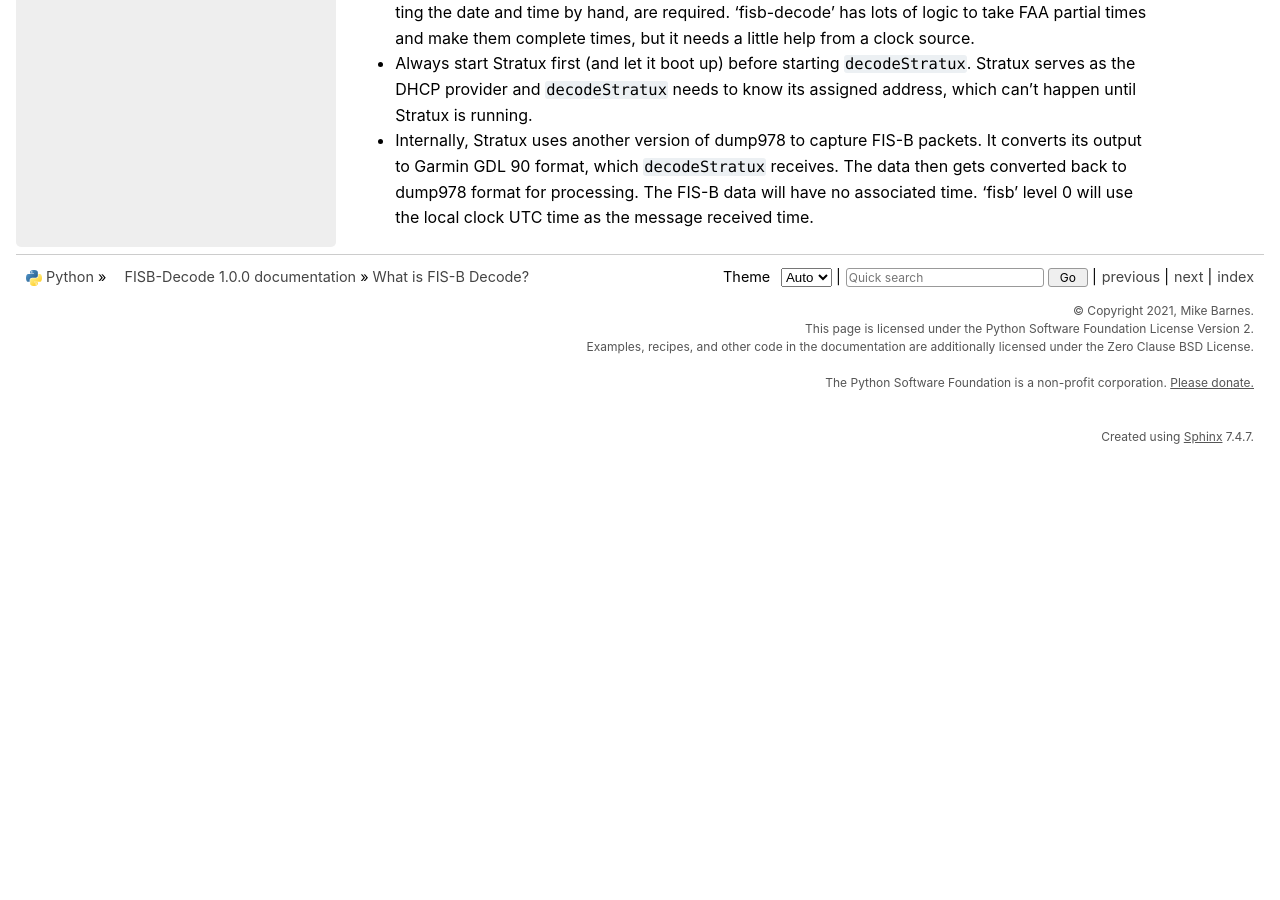
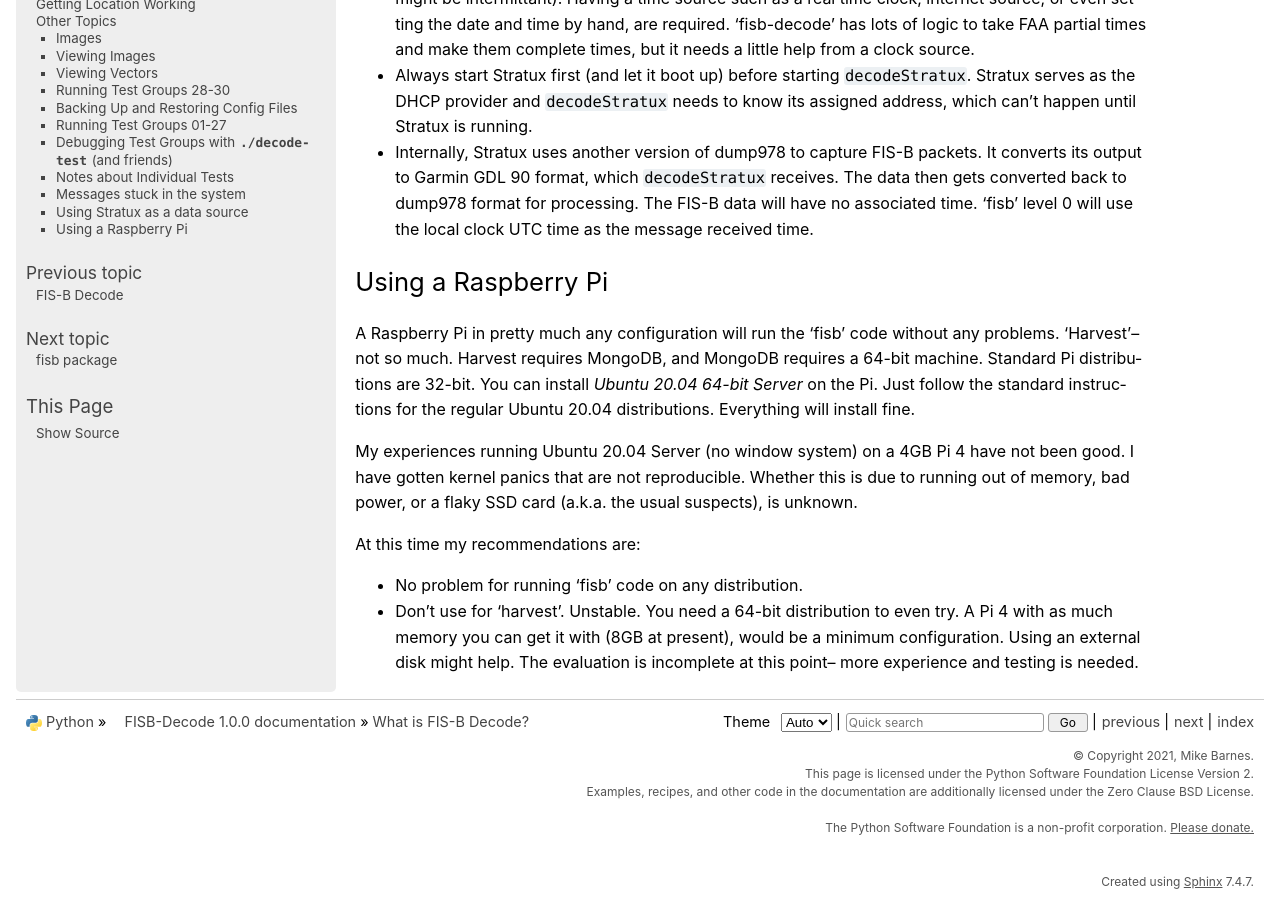
Before and after one commit to rand-projects/fisb-decode, a Sphinx documentation site: the page built from docs/source/document.rst, in a window 1280 px wide and 900 px high, scrolled down 43130 px. Built offline with Sphinx 7.4.7, drawn with Linux system fonts in a browser that asks for light colours; before the commit the page ends 43585 px from its top, so only the background shows below that; some of the changed text lies outside the part shown.

Commit message:
Changes to make install steps match documentation.

```diff
--- a/docs/source/document.rst
+++ b/docs/source/document.rst
@@ -417,14 +417,12 @@
 
 Images in harvest require GDAL and its python bindings to be installed.
 **HOWEVER**, If you will be using QGIS, just install QGIS: **DO NOT** install
-the ``ubuntugis/ppa`` or its associated packages. QGIS will install GDAL as
+the ``gdal-bin`` or ``libgdal-dev``. QGIS will install GDAL as
 part of its installation. If you install both QGIS and the below packages, they
-will conflict. The below packages are needed if you are installing on a headless
+might conflict. The below packages are needed if you are installing on a headless
 server without a window system (i.e. no QGIS), or if you don't want to install QGIS.
 Install the following packages (if you will not be installing QGIS): ::
 
-  sudo add-apt-repository ppa:ubuntugis/ppa
-  sudo apt update
   sudo apt install gdal-bin libgdal-dev
 
 Next you will install various python dependencies.
@@ -483,7 +482,7 @@
 
   HARVEST_DIRECTORY = '../runtime/harvest'
   MAINT_TASKS_INTERVAL_SECS = 10
-  MONGO_URI = 'mongodb://localhost:27017/' (*change this for your connection*)
+  MONGO_URI = 'mongodb://localhost:27017/' ( *change this for your connection* )
   RETRY_DB_CONN_SECS = 60
   EXPIRE_MESSAGES = True
   ANNOTATE_CRL_REPORTS = True
@@ -501,8 +500,8 @@
   NOT_INCLUDED_GREEN = 0xDA
   NOT_INCLUDED_BLUE = 0x96
   IMAGE_MAP_CONFIGURATION = 0
-  CLOUDTOP_MAP = 0
-  RADAR_MAP = 0
+  CLOUDTOP_MAP = 0          ( *0-4 will work* )
+  RADAR_MAP = 0             ( *0-1 will work* )
 
 There are basically two programs to be executed at the same time (eventually
 I will create ``systemd`` scripts for this, but at the beginning it's easier
@@ -1689,7 +1689,7 @@
 
   HARVEST_DIRECTORY = '../runtime/harvest'
   MAINT_TASKS_INTERVAL_SECS = 10
-  MONGO_URI = 'mongodb://localhost:27017/' (set for your system)
+  MONGO_URI = 'mongodb://localhost:27017/' ( *set for your system* )
   EXPIRE_MESSAGES = True
   ANNOTATE_CRL_REPORTS = True
   PROCESS_IMAGES = True
@@ -1747,7 +1749,7 @@
 done. Before using these commands you need to make a
 change in ``fisb-decode/fisb/level0/level0Config.py``.
 Make sure you have already installed all the harvest
-dependencies previously and set the ``ALLOW_DECODE_TEST``
+dependencies previously, and set the ``ALLOW_DECODE_TEST``
 parameter as follows: ::
 
   ALLOW_DECODE_TEST = True
@@ -1954,3 +1956,27 @@
   ``decodeStratux`` receives. The data then gets converted back to dump978 format
   for processing. The FIS-B data will have no associated time. 'fisb' level 0
   will use the local clock UTC time as the message received time.
+
+Using a Raspberry Pi
+--------------------
+
+A Raspberry Pi in pretty much any configuration will run the 'fisb' code
+without any problems. 'Harvest'-- not so much. Harvest requires MongoDB, and
+MongoDB requires a 64-bit machine. Standard Pi distributions are 32-bit.
+You can install *Ubuntu 20.04 64-bit Server* on the Pi. Just follow the standard
+instructions for the regular Ubuntu 20.04 distributions. Everything will install
+fine.
+
+My experiences running Ubuntu 20.04 Server (no window system) on a 4GB Pi 4
+have not been good. I have gotten kernel panics that are not reproducible.
+Whether this is due to running out of memory, bad power, or a flaky SSD card
+(a.k.a. the usual suspects), is unknown.
+
+At this time my recommendations are:
+
+* No problem for running 'fisb' code on any distribution.
+* Don't use for 'harvest'. Unstable. You need a 64-bit distribution to even try.
+  A Pi 4 with as much memory you can get it with (8GB at present),
+  would be a minimum configuration. Using an external disk might help.
+  The evaluation is incomplete at this point-- more experience and testing is
+  needed.
```
Also changed, not shown: other parts of docs/source/document.rst (+5 -1 lines), 1 other file.
